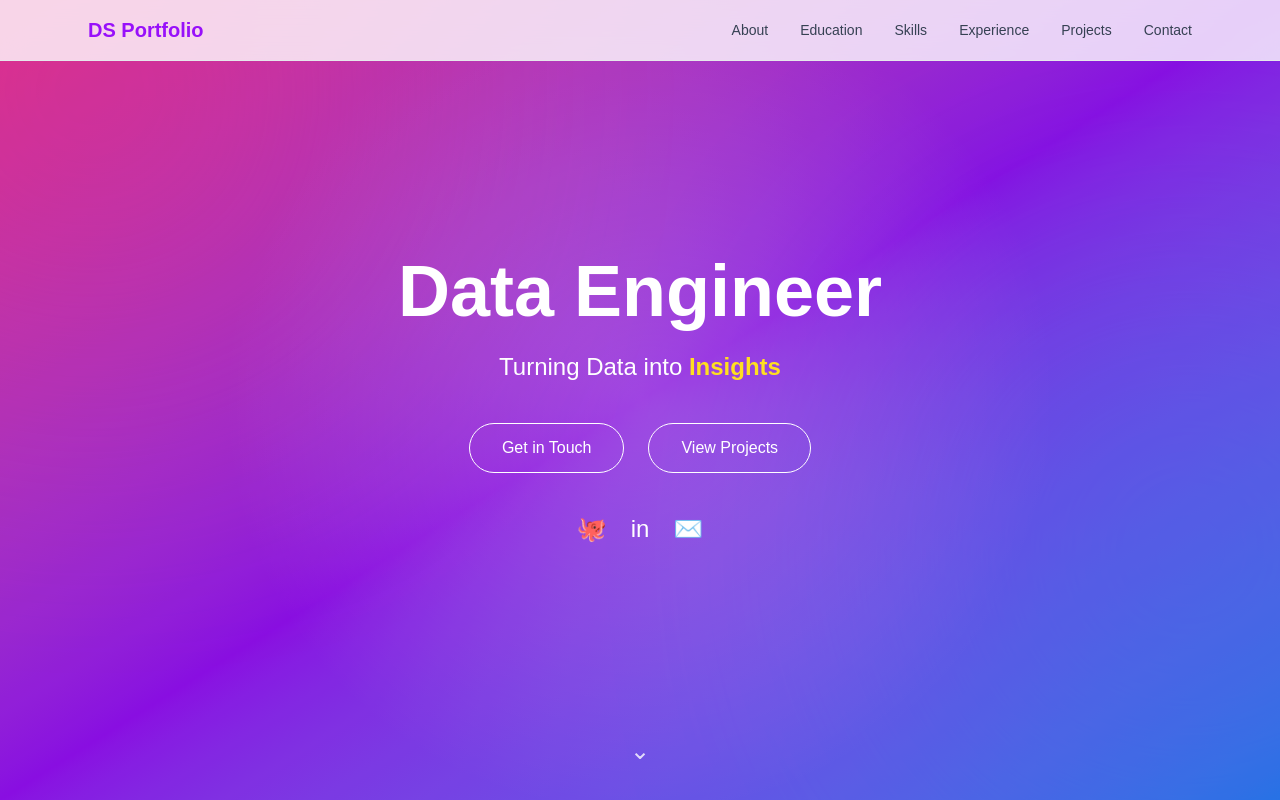
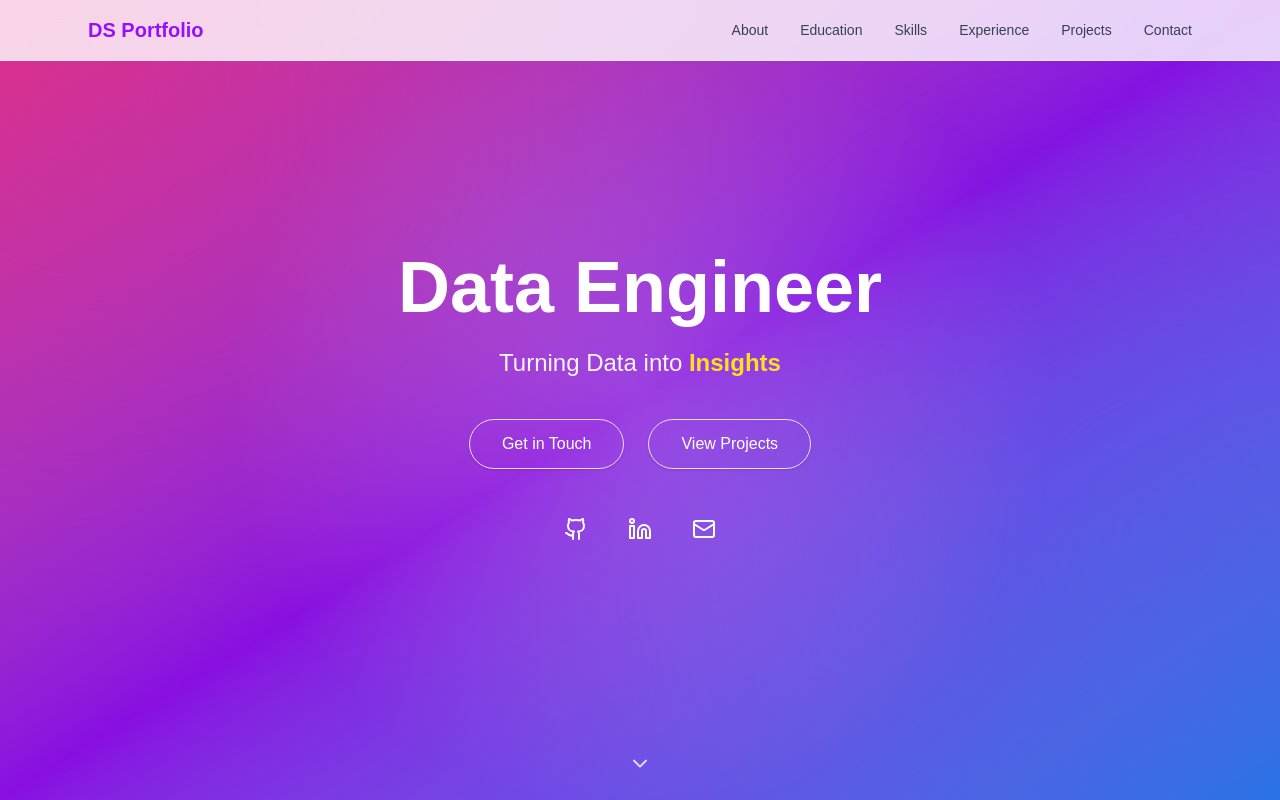
Before and after one commit to khush-i97/portfolio, a Next.js app in the folder web/: page / in a window 1280 px wide. Built offline with nearby package versions, Linux system fonts and the light colour scheme.

Commit message:
Add hero animations and lucide icons

```diff
--- a/web/package.json
+++ b/web/package.json
@@ -9,6 +9,8 @@
     "lint": "eslint"
   },
   "dependencies": {
+    "framer-motion": "^12.35.2",
+    "lucide-react": "^0.577.0",
     "next": "16.1.6",
     "react": "19.2.3",
     "react-dom": "19.2.3"
--- a/web/src/components/Hero.tsx
+++ b/web/src/components/Hero.tsx
@@ -1,59 +1,117 @@
+"use client";
+
+import { motion } from "framer-motion";
+import { Github, Linkedin, Mail, ChevronDown } from "lucide-react";
+
 export default function Hero() {
   return (
     <section className="relative min-h-screen flex items-center justify-center text-center overflow-hidden">
-
       {/* Base gradient */}
       <div className="absolute inset-0 bg-gradient-to-br from-pink-500 via-purple-600 to-blue-500" />
 
       {/* Pink glow blob */}
-      <div className="absolute -top-40 -left-40 w-[500px] h-[500px] bg-pink-500 rounded-full blur-[150px] opacity-40" />
+      <div className="absolute -top-40 -left-40 w-[520px] h-[520px] bg-pink-500 rounded-full blur-[160px] opacity-40" />
 
       {/* Blue glow blob */}
-      <div className="absolute bottom-0 -right-40 w-[500px] h-[500px] bg-blue-500 rounded-full blur-[150px] opacity-40" />
+      <div className="absolute bottom-0 -right-40 w-[520px] h-[520px] bg-blue-500 rounded-full blur-[160px] opacity-40" />
+
       {/* Soft center glow */}
-      <div className="absolute inset-0 bg-[radial-gradient(circle_at_center,rgba(255,255,255,0.25),transparent_55%)]" />
+      <div className="absolute inset-0 bg-[radial-gradient(circle_at_center,rgba(255,255,255,0.22),transparent_55%)]" />
 
-      {/* Slight vignette for depth */}
+      {/* Slight vignette */}
       <div className="absolute inset-0 bg-black/10" />
 
       {/* Content */}
-      <div className="relative z-10 px-6">
-        <h1 className="text-5xl md:text-7xl font-extrabold text-white">
+      <motion.div
+        className="relative z-10 px-6"
+        initial={{ opacity: 0, y: 14 }}
+        animate={{ opacity: 1, y: 0 }}
+        transition={{ duration: 0.7, ease: "easeOut" }}
+      >
+        <motion.h1
+          className="text-5xl md:text-7xl font-extrabold text-white"
+          initial={{ opacity: 0, y: 10 }}
+          animate={{ opacity: 1, y: 0 }}
+          transition={{ delay: 0.05, duration: 0.7, ease: "easeOut" }}
+        >
           Data Engineer
-        </h1>
+        </motion.h1>
 
-        <p className="mt-6 text-xl md:text-2xl text-white">
+        <motion.p
+          className="mt-6 text-xl md:text-2xl text-white/95"
+          initial={{ opacity: 0, y: 10 }}
+          animate={{ opacity: 1, y: 0 }}
+          transition={{ delay: 0.12, duration: 0.7, ease: "easeOut" }}
+        >
           Turning Data into{" "}
           <span className="text-yellow-300 font-semibold">Insights</span>
-        </p>
+        </motion.p>
 
-        <div className="mt-10 flex flex-col sm:flex-row gap-6 justify-center">
+        <motion.div
+          className="mt-10 flex flex-col sm:flex-row gap-6 justify-center"
+          initial={{ opacity: 0, y: 10 }}
+          animate={{ opacity: 1, y: 0 }}
+          transition={{ delay: 0.2, duration: 0.7, ease: "easeOut" }}
+        >
           <a
             href="#contact"
-            className="px-8 py-3 rounded-full border border-white text-white font-medium hover:bg-white hover:text-purple-700 transition"
+            className="px-8 py-3 rounded-full border border-white/80 text-white font-medium hover:bg-white hover:text-purple-700 transition shadow-sm"
           >
             Get in Touch
           </a>
 
           <a
             href="#projects"
-            className="px-8 py-3 rounded-full border border-white text-white font-medium hover:bg-white hover:text-purple-700 transition"
+            className="px-8 py-3 rounded-full border border-white/80 text-white font-medium hover:bg-white hover:text-purple-700 transition shadow-sm"
           >
             View Projects
           </a>
-        </div>
+        </motion.div>
 
+        <motion.div
+          className="mt-10 flex justify-center gap-6 text-white"
+          initial={{ opacity: 0, y: 10 }}
+          animate={{ opacity: 1, y: 0 }}
+          transition={{ delay: 0.28, duration: 0.7, ease: "easeOut" }}
+        >
+          <a
+            href="https://github.com/khush-i97"
+            target="_blank"
+            rel="noreferrer"
+            aria-label="GitHub"
+            className="p-2 rounded-full hover:bg-white/10 transition"
+          >
+            <Github className="h-6 w-6" />
+          </a>
 
-        <div className="mt-10 flex justify-center gap-6 text-white text-2xl">
-          <a href="#" aria-label="GitHub" className="hover:opacity-80">🐙</a>
-          <a href="#" aria-label="LinkedIn" className="hover:opacity-80">in</a>
-          <a href="#" aria-label="Email" className="hover:opacity-80">✉️</a>
-        </div>
-      </div>
+          <a
+            href="https://www.linkedin.com/in/khushigangrade/"
+            aria-label="LinkedIn"
+            className="p-2 rounded-full hover:bg-white/10 transition"
+          >
+            <Linkedin className="h-6 w-6" />
+          </a>
 
-      <div className="absolute bottom-8 left-1/2 -translate-x-1/2 text-white/80 text-2xl animate-bounce">
-      ⌄
-      </div>
+          <a
+            href="mailto:khushigangradeus@gmail.com"
+            aria-label="Email"
+            className="p-2 rounded-full hover:bg-white/10 transition"
+          >
+            <Mail className="h-6 w-6" />
+          </a>
+        </motion.div>
+      </motion.div>
+
+      {/* Scroll indicator */}
+      <motion.a
+        href="#about"
+        aria-label="Scroll down"
+        className="absolute bottom-8 left-1/2 -translate-x-1/2 text-white/80"
+        animate={{ y: [0, 8, 0] }}
+        transition={{ duration: 1.6, repeat: Infinity, ease: "easeInOut" }}
+      >
+        <ChevronDown className="h-6 w-6" />
+      </motion.a>
     </section>
   );
 }
```
Also changed, not shown: 1 other file (tests, documents, lock files or other folders).
